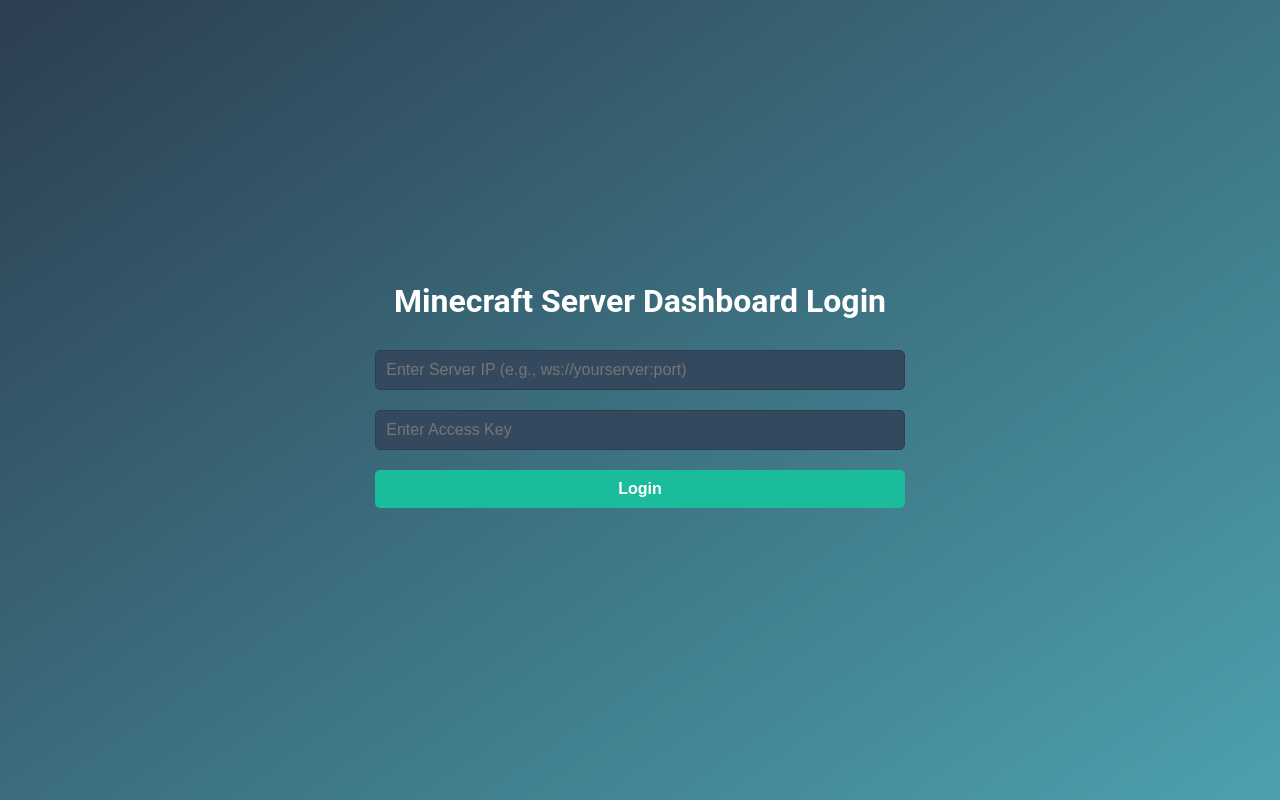
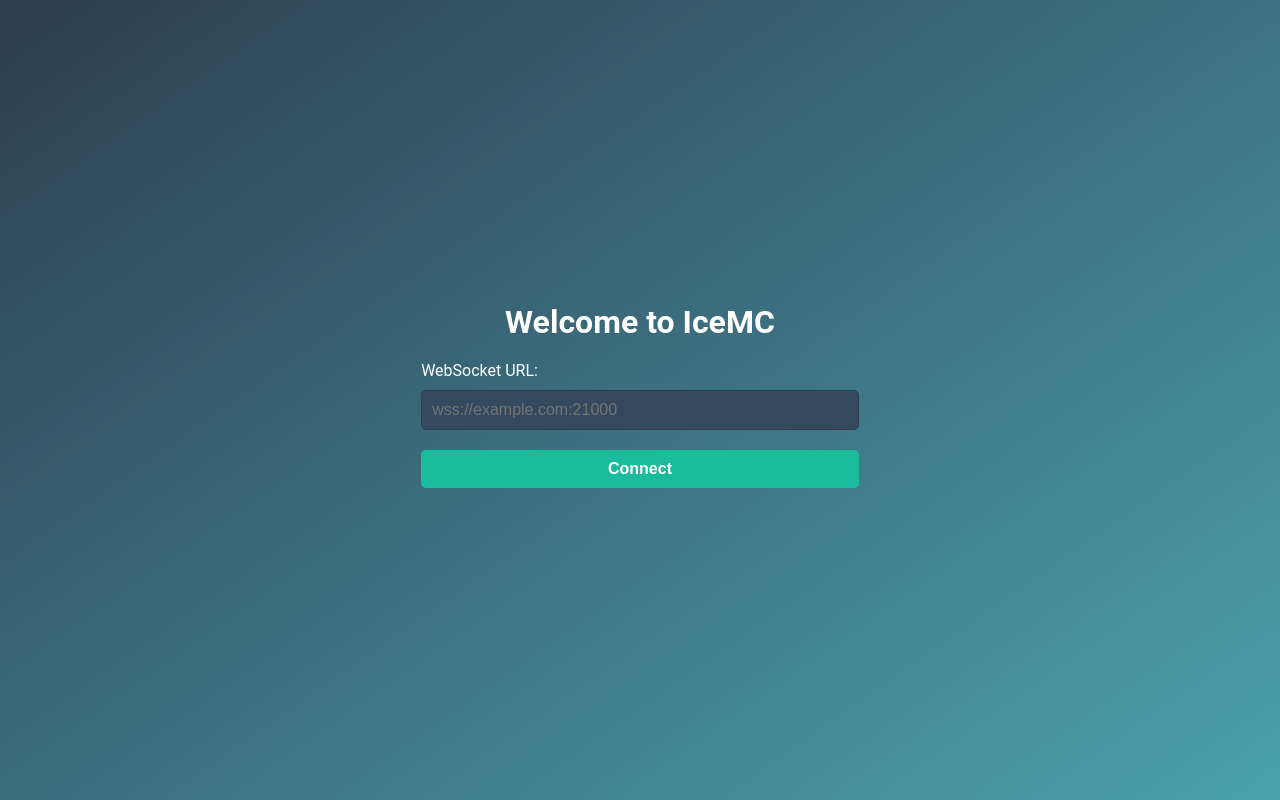
Before and after one commit to RandomTechrate/IceMC-web1, a plain HTML site: page index.html in a window 1280 px wide. Drawn offline with Linux system fonts and the light colour scheme.

Commit message:
Update index.html

```diff
--- a/index.html
+++ b/index.html
@@ -1,20 +1,20 @@
 <!DOCTYPE html>
 <html lang="en">
 <head>
-  <meta charset="UTF-8">
-  <meta name="viewport" content="width=device-width, initial-scale=1.0">
-  <title>Minecraft Server Login</title>
-  <link rel="stylesheet" href="style.css">
-  <script defer src="login.js"></script>
+    <meta charset="UTF-8">
+    <meta name="viewport" content="width=device-width, initial-scale=1.0">
+    <meta http-equiv="X-UA-Compatible" content="ie=edge">
+    <title>IceMC Login</title>
+    <link rel="stylesheet" href="style.css">
 </head>
 <body>
-  <div id="login">
-    <h1>Minecraft Server Dashboard Login</h1>
     <div class="login-container">
-      <input type="text" id="ip" placeholder="Enter Server IP (e.g., ws://yourserver:port)">
-      <input type="password" id="key" placeholder="Enter Access Key">
-      <button id="login-btn">Login</button>
+        <h1>Welcome to IceMC</h1>
+        <form action="dashboard.html">
+            <label for="websocket-url">WebSocket URL:</label>
+            <input type="text" id="websocket-url" name="websocket-url" placeholder="wss://example.com:21000" required>
+            <button type="submit">Connect</button>
+        </form>
     </div>
-  </div>
 </body>
 </html>
```
